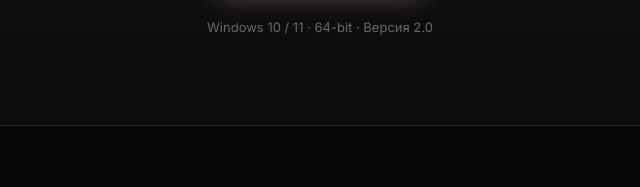
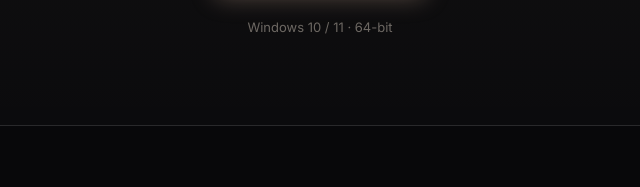
Before and after one commit to Mamba1230/mamba1230.github.io, a plain HTML site: page index.html in a window 1280 px wide. Shown: the part 6033-6220 px from the top of the page, 320-960 px from the left. Drawn offline with Linux system fonts and the light colour scheme.

Commit message:
Update index.html

```diff
--- a/index.html
+++ b/index.html
@@ -348,7 +348,7 @@
                             Скачать MusicHub
                         </a>
                     </div>
-                    <span class="sys-req">Windows 10 / 11 · 64-bit · Версия 2.0</span>
+                    <span class="sys-req">Windows 10 / 11 · 64-bit</span>
                 </div>
             </div>
         </section>
```
